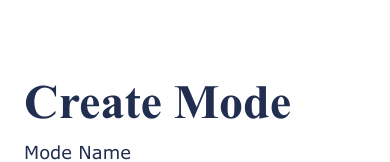
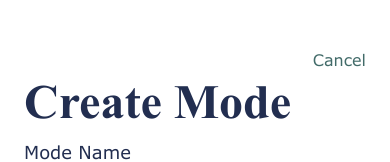
Before and after one commit to jzeller04/unplugged, a React Native app: screen /EditMode in a window 390 px wide. Shown: the top 162 px of the page. Built offline with nearby package versions, Linux system fonts and the light colour scheme.

Commit message:
Added button to exit custom mode creation/editing

```diff
--- a/src/client/screens/EditModeScreen.js
+++ b/src/client/screens/EditModeScreen.js
@@ -25,8 +25,17 @@ const EditModeScreen = ({ route, navigation }) => {
     navigation.goBack();
   };
 
+  const handleExitPress = () => {
+    navigation.goBack();
+    return;
+  };
+
   return (
     <View style={styles.container}>
+      <TouchableOpacity onPress={handleExitPress} style={styles.exitButton}>
+        <Text style={styles.exitText}>Cancel</Text>
+      </TouchableOpacity>
+
       <Text style={styles.title}>
         {existing ? 'Edit Mode' : 'Create Mode'}
       </Text>
@@ -106,6 +115,16 @@ const styles = StyleSheet.create({
     paddingVertical: 16,
     paddingHorizontal: 20,
   },
+  exitButton: {
+    position: 'absolute',
+    top: 50,
+    right: 24
+  },
+  exitText: {
+    color: '#426B69',
+    fontFamily: 'Verdana',
+    fontSize: 16
+  },
 });
 
 export default EditModeScreen;
```
Lines whose indentation alone changed are shown as unchanged.
